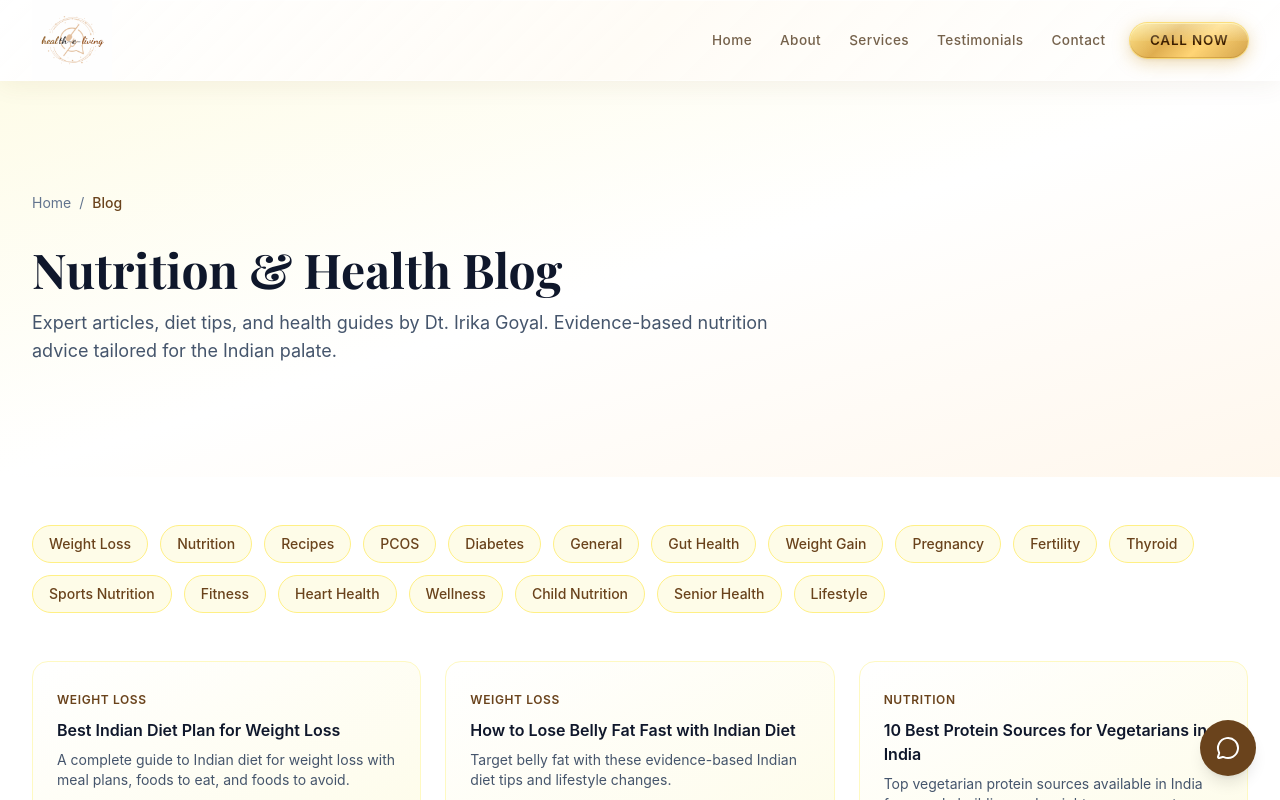
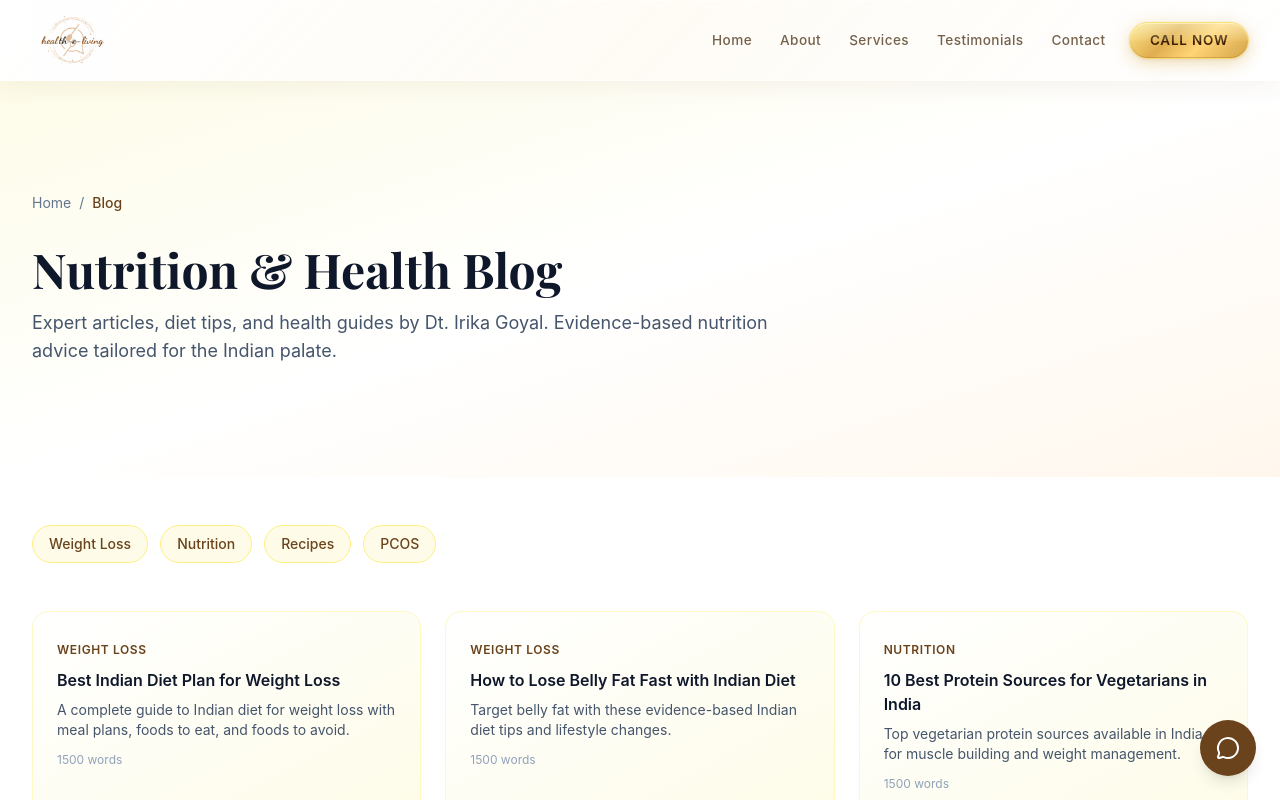
Before and after one commit to punit-mistry/healthy-e-living, a Next.js app: page /blog in a window 1280 px wide. Shown: the top 800 px of the page. Built offline with nearby package versions, Linux system fonts and the light colour scheme.

Commit message:
limit category pages to only active categories from 5 posts

```diff
--- a/app/blog/category/[slug]/page.tsx
+++ b/app/blog/category/[slug]/page.tsx
@@ -1,8 +1,7 @@
 import { Metadata } from "next"
 import Link from "next/link"
 import { notFound } from "next/navigation"
-import { getBlogPostsByCategory, blogPostOutlines } from "@/data/blog-outlines"
-import { blogCategories } from "@/data/blog-topics"
+import { getBlogPostsByCategory, getRecentBlogPosts } from "@/data/blog-outlines"
 import Header from "@/components/header"
 import Footer from "@/components/footer/Footer"
 
@@ -10,12 +9,16 @@ interface Props {
   params: Promise<{ slug: string }>
 }
 
+function getActiveCategories(): string[] {
+  return [...new Set(getRecentBlogPosts(5).map((p) => p.category))]
+}
+
 function slugToCategory(slug: string): string | undefined {
-  return blogCategories.find((c) => c.toLowerCase().replace(/\s+/g, "-") === slug)
+  return getActiveCategories().find((c) => c.toLowerCase().replace(/\s+/g, "-") === slug)
 }
 
 export async function generateStaticParams() {
-  return blogCategories.map((cat) => ({ slug: cat.toLowerCase().replace(/\s+/g, "-") }))
+  return getActiveCategories().map((cat) => ({ slug: cat.toLowerCase().replace(/\s+/g, "-") }))
 }
 
 export async function generateMetadata({ params }: Props): Promise<Metadata> {
@@ -54,7 +57,7 @@ export default async function CategoryPage({ params }: Props) {
               Expert {category.toLowerCase()} nutrition articles, diet tips, and health guides by Dt. Irika Goyal.
             </p>
             <div className="flex flex-wrap gap-3">
-              {blogCategories.map((cat) => {
+              {getActiveCategories().map((cat) => {
                 const catSlug = cat.toLowerCase().replace(/\s+/g, "-")
                 return (
                   <Link
--- a/app/blog/page.tsx
+++ b/app/blog/page.tsx
@@ -14,7 +14,7 @@ export const metadata: Metadata = {
 
 export default function BlogPage() {
   const posts = getRecentBlogPosts(5)
-  const categories = blogCategories
+  const categories = [...new Set(posts.map((p) => p.category))]
 
   return (
     <div className="min-h-screen bg-white overflow-hidden">
```
